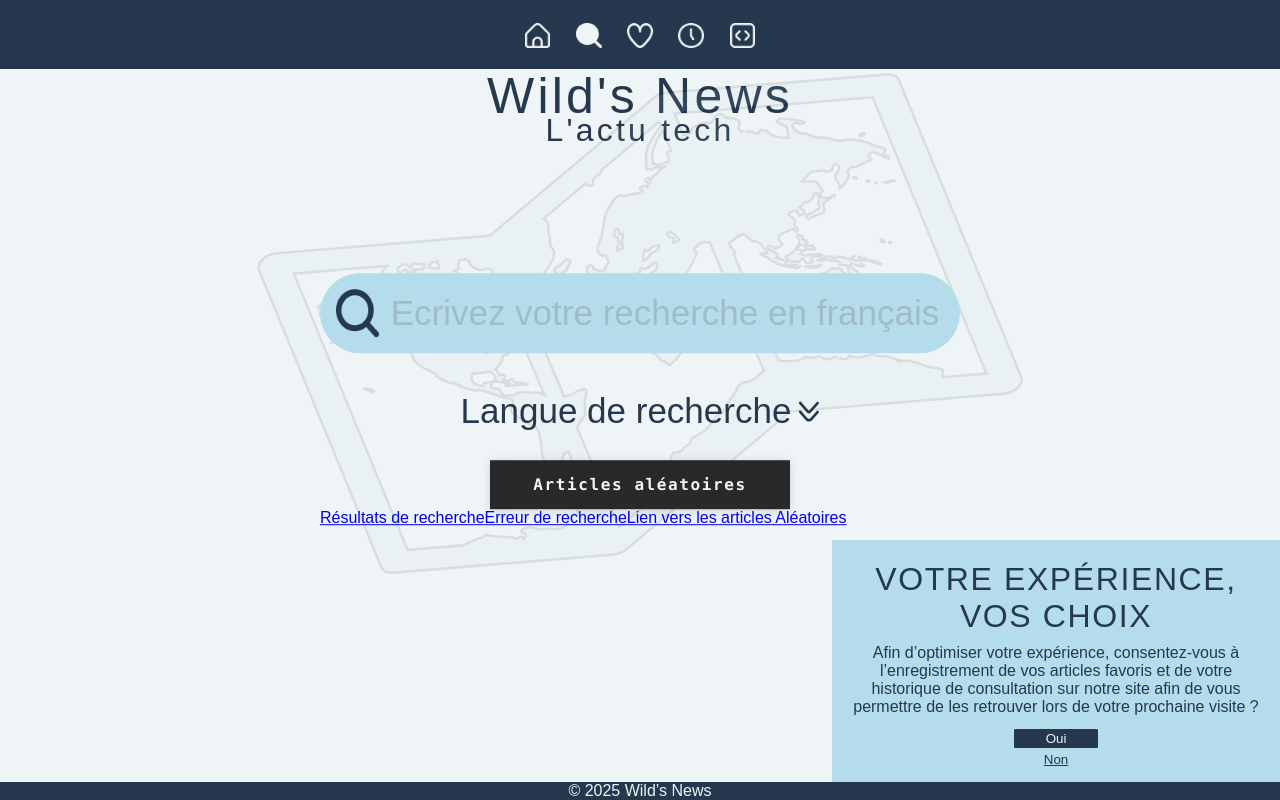
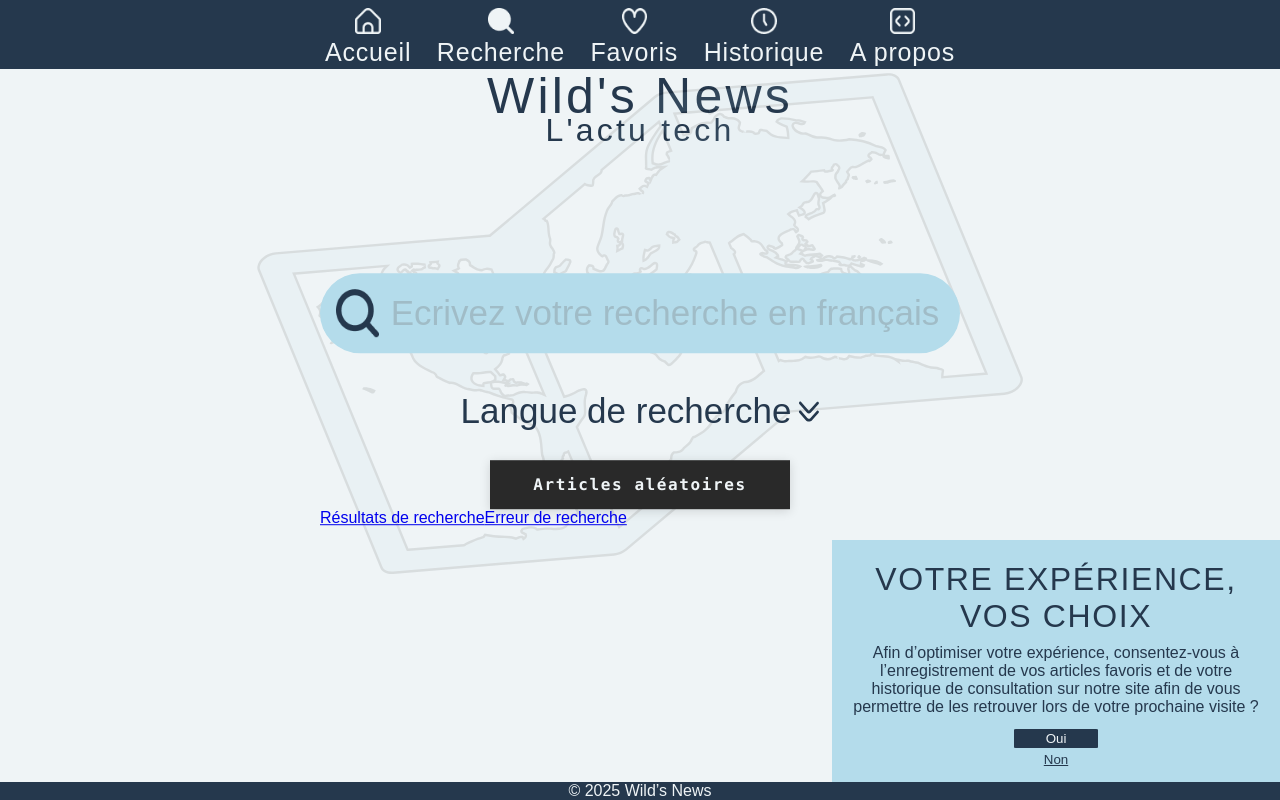
Before and after one commit to WildCodeSchool/2024-12-orleans-cda-project2-team-b, a React (Vite) app: page /recherche in a window 1280 px wide. Built offline with nearby package versions, Linux system fonts and the light colour scheme; a web font is replaced by a local one.

Commit message:
placeholder change in function of the flag choice

```diff
--- a/src/components/country-list.jsx
+++ b/src/components/country-list.jsx
@@ -16,5 +16,5 @@ export const countryList = [
     placeholderTraduc: 'Escriba su investigación en español',
     iconSrcCountry: '/icons/flag-spain.svg',
   },
-  { language: 'All', placeholderTraduc: 'You can write in any language', iconSrcCountry: '/icons/flag-earth.svg' },
+  { language: 'All', placeholderTraduc: 'You can write in any language 🤪', iconSrcCountry: '/icons/flag-earth.svg' },
 ];
--- a/src/components/icon-list.jsx
+++ b/src/components/icon-list.jsx
@@ -1,30 +1,30 @@
 export const iconList = [
   {
-    countryName: 'Accueil',
+    name: 'Accueil',
     imgSrcOn: '/icons/home-active.png',
     imgSrcOff: '/icons/home-inactive.png',
     link: '/',
   },
   {
-    countryName: 'Recherche',
+    name: 'Recherche',
     imgSrcOn: '/icons/search-active.png',
     imgSrcOff: '/icons/search-inactive.png',
     link: '/recherche',
   },
   {
-    countryName: 'Favoris',
+    name: 'Favoris',
     imgSrcOn: '/icons/fav-active.png',
     imgSrcOff: '/icons/fav-inactive.png',
     link: '/favoris',
   },
   {
-    countryName: 'Historique',
+    name: 'Historique',
     imgSrcOn: '/icons/histo-active.png',
     imgSrcOff: '/icons/histo-inactive.png',
     link: '/historique',
   },
   {
-    countryName: 'A propos',
+    name: 'A propos',
     imgSrcOn: '/icons/about-active.png',
     imgSrcOff: '/icons/about-inactive.png',
     link: '/',
--- a/src/pages/search.jsx
+++ b/src/pages/search.jsx
@@ -7,49 +7,56 @@ import './search.scss';
 
 export default function Search() {
   const location = useLocation();
-  const [languageActive, setLanguageActive] = useState(false);
+  const [listeLanguageActive, setListeLanguageActive] = useState(false);
 
-  function handleClickLanguage() {
-    if (!languageActive) {
-      setLanguageActive(true);
+  const [language, setLanguage] = useState('Français');
+  const indexCountry = countryList.findIndex((country) => country.language === language);
+  const correctPlaceholder = countryList[indexCountry].placeholderTraduc;
+  //console.log('index : ' + indexCountry);
+
+  function handleClickMoreLanguage() {
+    if (!listeLanguageActive) {
+      setListeLanguageActive(true);
     } else {
-      setLanguageActive(false);
+      setListeLanguageActive(false);
     }
   }
 
   return (
     <>
-      {/*Plus tard afficher le place holder selon langue choisie */}
+      {/* SEARCHBAR */}
       <div className={location.pathname === '/recherche/oops' ? 'search-bar-no-display' : 'search-bar'}>
         <img src='/icons/search.png' />
-        <input type='search' placeholder='Ecrivez votre recherche en français '></input>
+        <input type='search' placeholder={correctPlaceholder}></input>
       </div>
 
+      {/* LIST LANGUAGE */}
       <div className='container-language'>
-        <div className='container-text' onClick={handleClickLanguage}>
+        <div className='container-text' onClick={handleClickMoreLanguage}>
           Langue de recherche
-          <img className={languageActive ? 'arrow-return' : ''} src='/icons/arrow-nav.svg' />
+          <img className={listeLanguageActive ? 'arrow-return' : ''} src='/icons/arrow-nav.svg' />
         </div>
 
-        <div className={languageActive ? 'container-flags' : 'container-flags-no-display'}>
+        <div className={listeLanguageActive ? 'container-flags' : 'container-flags-no-display'}>
           {countryList.map((country) => (
             <img
-              key={country.name}
+              onClick={() => setLanguage(country.language)}
+              key={country.language}
               src={country.iconSrcCountry}
-              alt={country.countryName}
-              title={country.countryName}
+              alt={country.language}
+              title={country.language}
             />
           ))}
         </div>
       </div>
 
+      {/* BUTTON RANDOM */}
       <div className='search-random'>
         <ButtonRandom />
       </div>
 
       <Link to='resultats-de-recherche'>Résultats de recherche</Link>
       <Link to='oops'>Erreur de recherche</Link>
-      <Link to='article-aleatoire'>Lien vers les articles Aléatoires</Link>
       <Outlet />
     </>
   );
```
